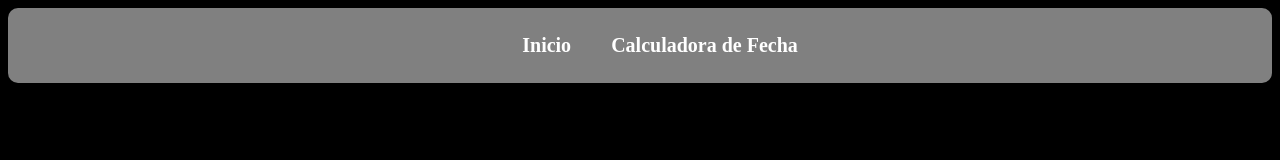
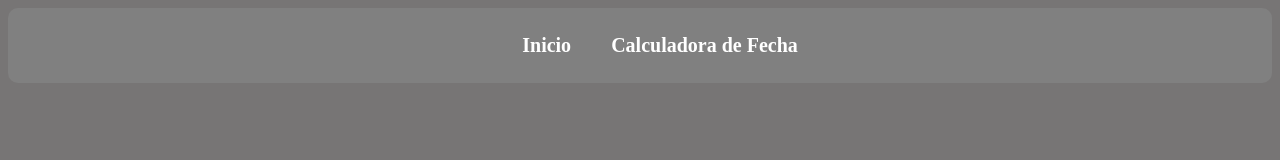
Before and after one commit to Sendoaa/Sendoaa.github.io, a plain HTML site: page index.html in a window 1280 px wide. Drawn offline with Linux system fonts and the light colour scheme.

Commit message:
Cambio de color background

```diff
--- a/css/styles_Index.css
+++ b/css/styles_Index.css
@@ -1,5 +1,5 @@
 .body_index {
-    background-color: #000;
+    background-color: #777575;
 }
 
 .nav_index ul {
```
